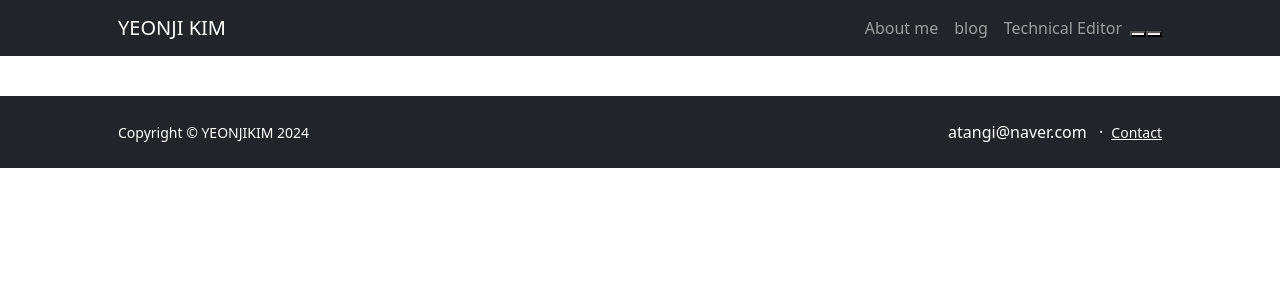
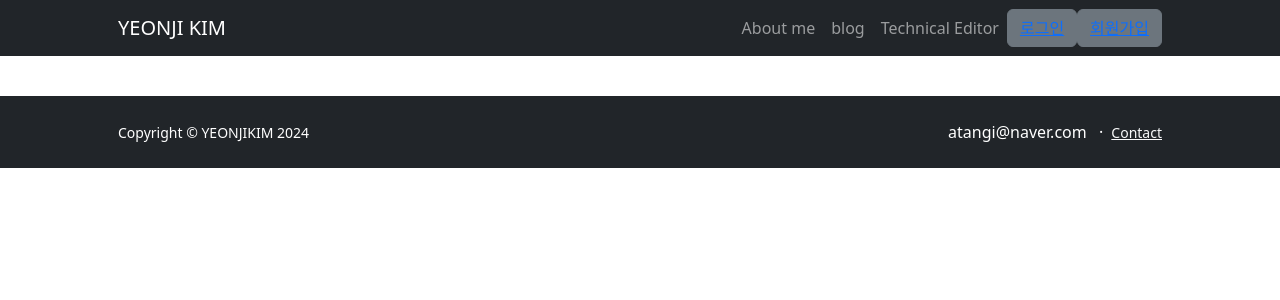
Before and after one commit to rhrjsdn3853/django_pr, a Django app: template blog/templates/blog/base.html in a window 1280 px wide. Shown: the top 300 px of the page. Run offline with Django 3.2, Linux system fonts and the light colour scheme; the template is opened without the code that fills it, so the values that code supplies are empty.

Commit message:
override

```diff
--- a/blog/templates/blog/base.html
+++ b/blog/templates/blog/base.html
@@ -33,15 +33,17 @@
                 </ul>
 
                 {% if user.is_authenticated %}
-                    {{ user.username }}
-                    <a href="#"><button value = "로그아웃"></button></a>
-
-
-
+                {# 로그인 상태이면 #}
+                    {# 본인 ID #}
+                    <span class="text-secondary fw-bold"> <a href="{% url 'account_change_password' %}">{{ user.username }} </a> </span>&nbsp;
+                    {# 로그아웃 버튼 #}
+                    <a class="btn btn-secondary" href="{% url 'account_logout' %}" role="button">로그아웃</a>&nbsp;&nbsp;
                 {% else %}
-                    <a href="/account/login"><button value ="로그인"></button></a>
-                    <a href="/account/signup"><button value="회원가입"></button></a>
-
+                {# 로그아웃 상태이면 #}
+                    {# 로그인 버튼 #}
+                    <button type="button" class="btn btn-secondary" data-bs-toggle="modal" data-bs-target="#loginModal"><a href="{% url 'account_login' %}">로그인</a>
+                    {# 회원 가입 버튼 - 직접 연결해보세요. #}
+                    <button type="button" class="btn btn-secondary" data-bs-toggle="modal" data-bs-target="#loginModal"><a href="{% url 'account_signup' %}">회원가입</a>
 
                 {% endif %}
 
--- a/blog/urls.py
+++ b/blog/urls.py
@@ -5,9 +5,9 @@ app_name = 'blog_app'
 
 urlpatterns = [
     # blog 앱 내부의 경로를 지정할 부분
-    path('', views.index), # localhost:8000/blog 경로, 경로를 호출하면 실행할 함수의 위치
+    # path('', views.index), # localhost:8000/blog 경로, 경로를 호출하면 실행할 함수의 위치
     path('post-list', views.PostList.as_view(), name = 'post_list'),
-    path('about-me', views.about_me, name='about_me'),
+    path('', views.about_me, name='about_me'),
     path('<int:pk>', views.PostDetail.as_view()), # <자료형:필드명>
     path('create-post/', views.PostCreate.as_view())
 ]
--- a/fisa_django/urls.py
+++ b/fisa_django/urls.py
@@ -26,6 +26,7 @@ urlpatterns = [
     path("blog/", include('blog.urls')),  # locahost:8000/blog/실제blog/urls.py에 적힌 경로
     #path("account/", include('account.urls')),
     path("accounts/", include('allauth.urls')),
+    path("", include('blog.urls')),
 ]
 # django_project/urls.py에 추가
 # python -m pip install Pillow
```
Also changed, not shown: blog/templates/account/login.html (added, +15 -0 lines), db.sqlite3.
